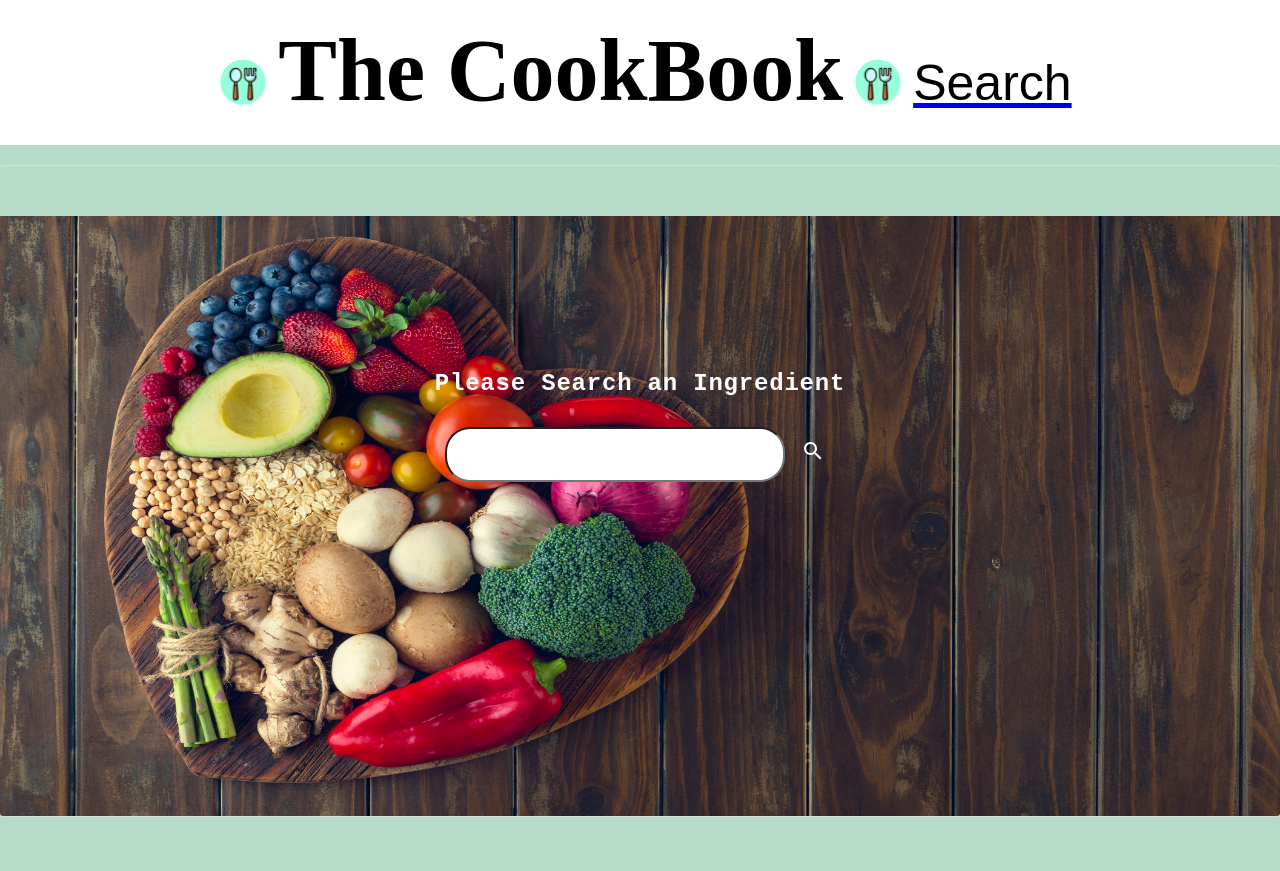
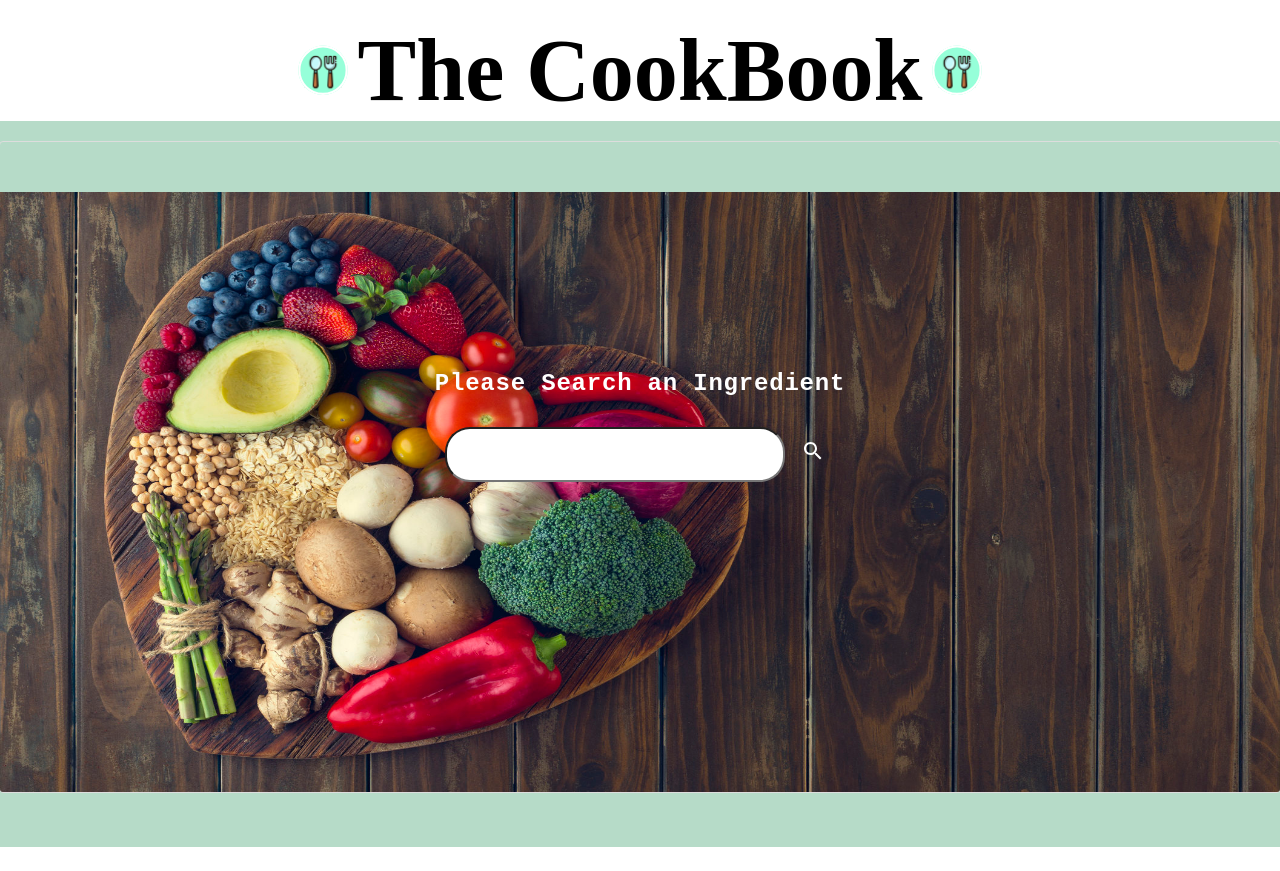
Before and after one commit to SylviaMakuch/the-cookbook, a React (Create React App) app: page / in a window 1280 px wide. After the commit the page ends 847 px from the top, so only its background shows below. Built offline with nearby package versions, Linux system fonts and the light colour scheme; a web font is replaced by a local one.

Commit message:
Update Header.js

```diff
--- a/src/components/Header.js
+++ b/src/components/Header.js
@@ -39,7 +39,7 @@ export default function Header() {
             <ForkSpoonImg src={forkspoon} />
             <H1>The CookBook</H1>
             <ForkSpoonImg src={forkspoon} />
-            <Link to="/search"><Title>Search</Title></Link>
+            {/* <Link to="/search"><Title>Search</Title></Link> */}
         </PageContainer>
     );
 }
```
